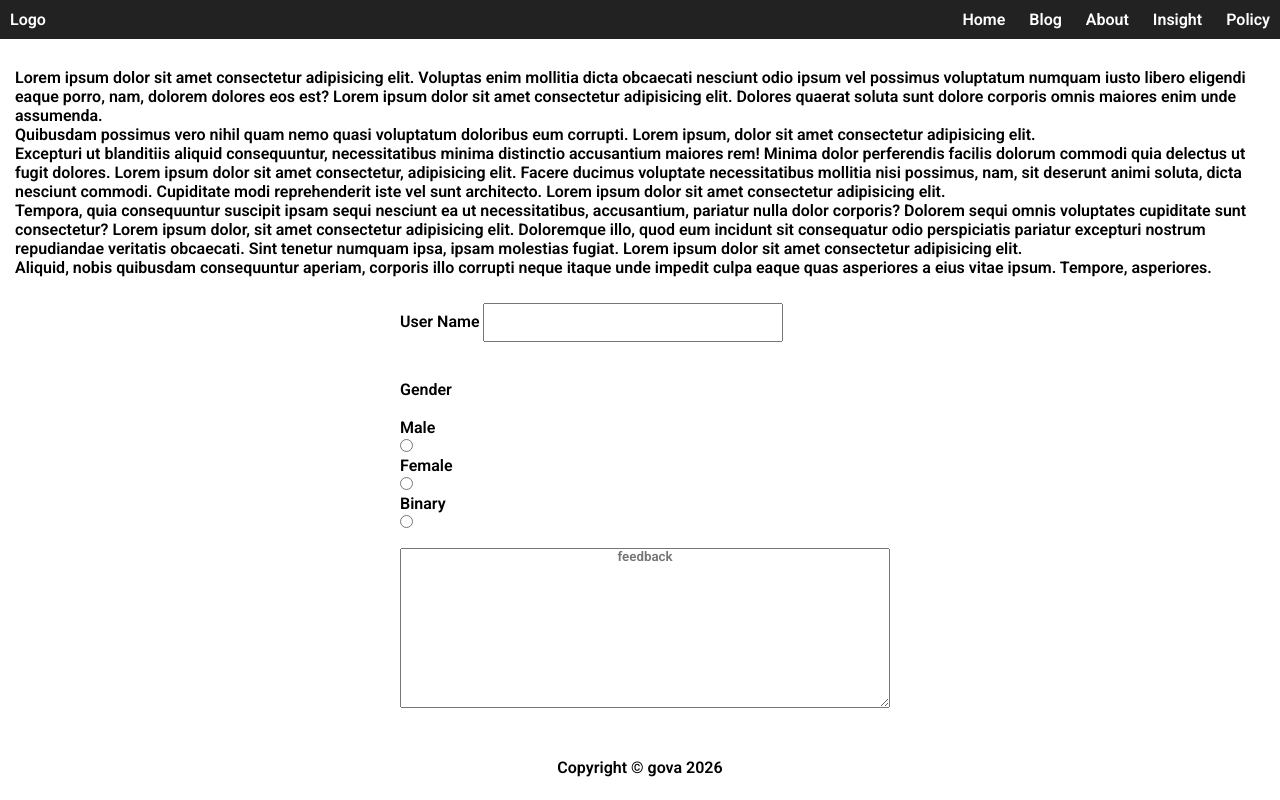
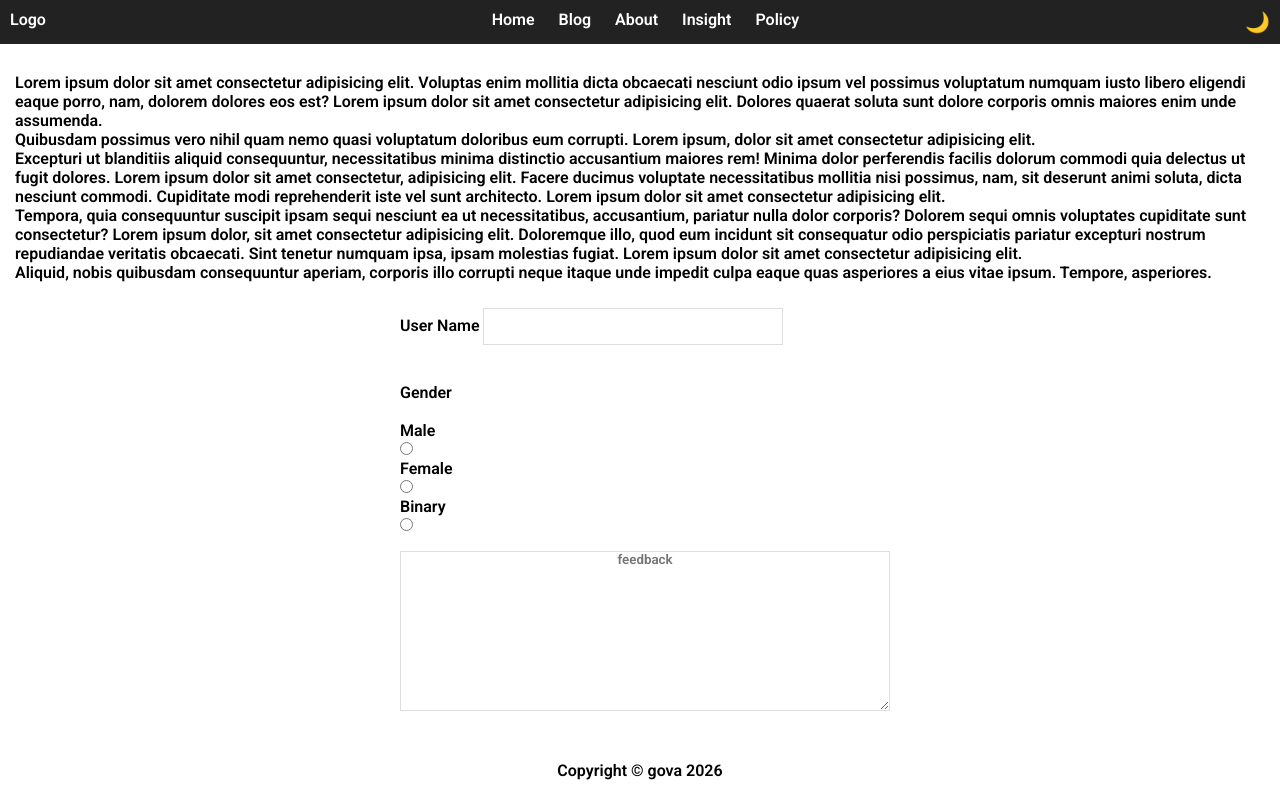
Before and after one commit to Govamarket/Beginner-Nav, a plain HTML site: page index.html in a window 1280 px wide. Drawn offline with Linux system fonts and the light colour scheme.

Commit message:
initial commit

```diff
--- a/index.html
+++ b/index.html
@@ -18,6 +18,7 @@
           <li><a href="#">Insight</a></li>
           <li><a href="#">Policy</a></li>
         </ul>
+        <button class="dark-mode-toggle">🌙</button>
         <button class="menu-btn">☰</button>
       </nav>
     </header>
--- a/main.js
+++ b/main.js
@@ -1,6 +1,9 @@
 const menuBtn = document.querySelector(".menu-btn");
 const navLinks = document.querySelector(".nav-links");
+const darkModeToggle = document.querySelector(".dark-mode-toggle");
+const body = document.body;
 
+// Menu toggle
 menuBtn.addEventListener("click", () => {
   navLinks.classList.toggle("active");
 
@@ -11,3 +14,28 @@ menuBtn.addEventListener("click", () => {
     menuBtn.textContent = "☰";
   }
 });
+
+// Dark mode toggle
+darkModeToggle.addEventListener("click", () => {
+  body.classList.toggle("dark-mode");
+
+  // Update button icon
+  if (body.classList.contains("dark-mode")) {
+    darkModeToggle.textContent = "☀️";
+    localStorage.setItem("theme", "dark");
+  } else {
+    darkModeToggle.textContent = "🌙";
+    localStorage.setItem("theme", "light");
+  }
+});
+
+// Load saved theme preference
+window.addEventListener("DOMContentLoaded", () => {
+  const savedTheme = localStorage.getItem("theme");
+  if (savedTheme === "dark") {
+    body.classList.add("dark-mode");
+    darkModeToggle.textContent = "☀️";
+  } else {
+    darkModeToggle.textContent = "🌙";
+  }
+});
--- a/style.css
+++ b/style.css
@@ -1,4 +1,26 @@
 @import url('https://fonts.googleapis.com/css2?family=Roboto:ital,wght@0,100..900;1,100..900&display=swap');
+
+/* CSS Variables for Light/Dark Mode */
+:root {
+    --bg-color: #ffffff;
+    --text-color: #000000;
+    --nav-bg: #222;
+    --nav-text: #fff;
+    --input-bg: #ffffff;
+    --input-text: #000000;
+    --border-color: #ddd;
+}
+
+body.dark-mode {
+    --bg-color: #1a1a1a;
+    --text-color: #ffffff;
+    --nav-bg: #111;
+    --nav-text: #ffffff;
+    --input-bg: #333;
+    --input-text: #ffffff;
+    --border-color: #555;
+}
+
 *{
     margin: 0;
     padding: 0;
@@ -9,6 +31,12 @@ font-family: "Roboto", sans-serif;
   font-style: normal;
   font-variation-settings:
     "wdth" 100;
+}
+
+body {
+    background-color: var(--bg-color);
+    color: var(--text-color);
+    transition: background-color 0.3s ease, color 0.3s ease;
 }
 
 
@@ -22,11 +50,11 @@ font-family: "Roboto", sans-serif;
     padding-top: 2vh;
     position: relative;
     padding: 10px;
-    background: #222;
+    background: var(--nav-bg);
 }
 .logo{
     text-decoration: none;
-    color: #fff;
+    color: var(--nav-text);
 
 }
 
@@ -41,7 +69,7 @@ font-family: "Roboto", sans-serif;
 
 .nav ul li a{
     text-decoration: none;
-    color: #fff;
+    color: var(--nav-text);
 }
 
 
@@ -66,6 +94,9 @@ textarea {
     height: 20vh;
     margin: 2vh auto 50px;
     text-align: center;
+    background-color: var(--input-bg);
+    color: var(--input-text);
+    border: 1px solid var(--border-color);
 }
 .tar{
     display: inline-block;
@@ -74,15 +105,31 @@ textarea {
 .user-name{
     padding: 10px;
     width: 300px;
+    background-color: var(--input-bg);
+    color: var(--input-text);
+    border: 1px solid var(--border-color);
 }
 
 .menu-btn{
     display: none;
     background: none;
-    color: #fff;
+    color: var(--nav-text);
     cursor: pointer;
     font-size: 25px;
     border: none;
+}
+
+.dark-mode-toggle {
+    background: none;
+    color: var(--nav-text);
+    cursor: pointer;
+    font-size: 20px;
+    border: none;
+    transition: transform 0.3s ease;
+}
+
+.dark-mode-toggle:hover {
+    transform: scale(1.2);
 }
 
 footer{
```
